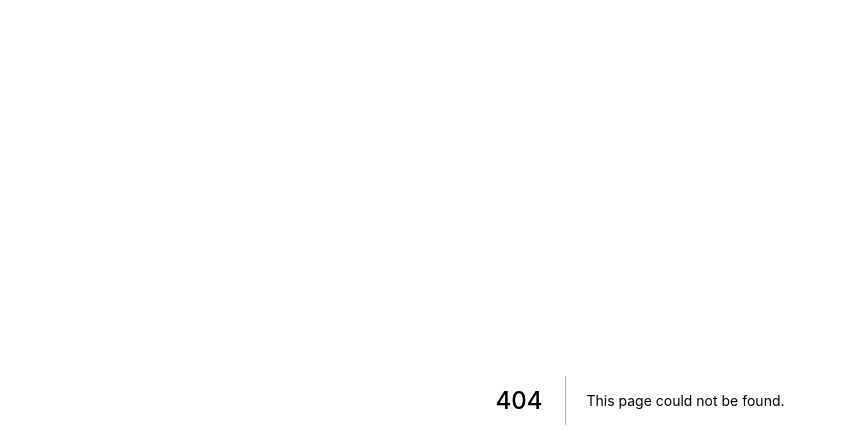
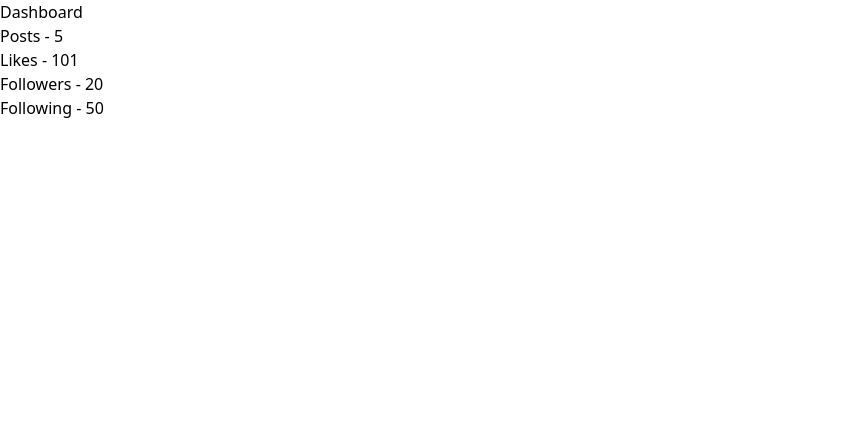
Before and after one commit to mdverdera/next-prerendering, a Next.js app: page /dashboard in a window 1280 px wide. Before the commit this address had no page. Shown: the top 448 px of the page, without its empty margins (0-846 px from the left). Built offline with nearby package versions, Linux system fonts and the light colour scheme; data requests are answered from the project's data file.

Commit message:
Client-side data fetching. Dashboard with and without SWR.

```diff
--- a/db.json
+++ b/db.json
@@ -1,4 +1,10 @@
 {
+  "dashboard": {
+    "posts": 5,
+    "likes": 101,
+    "followers": 20,
+    "following": 50
+  },
   "news": [
     {
       "id": 1,
--- a/package.json
+++ b/package.json
@@ -13,7 +13,8 @@
     "json-server": "^0.17.0",
     "next": "12.2.5",
     "react": "18.2.0",
-    "react-dom": "18.2.0"
+    "react-dom": "18.2.0",
+    "swr": "^1.3.0"
   },
   "devDependencies": {
     "@types/node": "18.7.14",
--- /dev/null
+++ b/pages/dashboard-swr.tsx
@@ -0,0 +1,32 @@
+import useSWR from "swr";
+
+type DashboardDataModel = {
+  posts: number;
+  likes: number;
+  followers: number;
+  following: number;
+};
+
+const fetcher = async () => {
+  const response = await fetch("http://localhost:4000/dashboard");
+  const data: DashboardDataModel = await response.json();
+  return data;
+};
+
+const DashboardSWR = () => {
+  const { data, error } = useSWR("dashboard", fetcher);
+
+  if (error) return "An error has occured.";
+  if (!data) return "Loading";
+  return (
+    <>
+      <h2>Dashboard</h2>
+      <h2>Posts - {data.posts}</h2>
+      <h2>Likes - {data.likes}</h2>
+      <h2>Followers - {data.followers}</h2>
+      <h2>Following - {data.following}</h2>
+    </>
+  );
+};
+
+export default DashboardSWR;
--- /dev/null
+++ b/pages/dashboard.tsx
@@ -0,0 +1,42 @@
+import { useEffect, useState } from "react";
+
+type DashboardDataModel = {
+  posts: number;
+  likes: number;
+  followers: number;
+  following: number;
+};
+
+const Dashboard = () => {
+  const [isLoading, setIsLoading] = useState(true);
+  const [dashboardData, setDashboardData] = useState<DashboardDataModel | null>(
+    null
+  );
+
+  useEffect(() => {
+    const fetchDashboardData = async () => {
+      const response = await fetch("http://localhost:4000/dashboard");
+      const data = await response.json();
+      setDashboardData(data);
+      setIsLoading(false);
+    };
+
+    fetchDashboardData();
+  }, []);
+
+  if (isLoading) {
+    return <h2>Loading...</h2>;
+  }
+
+  return (
+    <>
+      <h2>Dashboard</h2>
+      <h2>Posts - {dashboardData?.posts}</h2>
+      <h2>Likes - {dashboardData?.likes}</h2>
+      <h2>Followers - {dashboardData?.followers}</h2>
+      <h2>Following - {dashboardData?.following}</h2>
+    </>
+  );
+};
+
+export default Dashboard;
```
Also changed, not shown: 1 other file (tests, documents, lock files or other folders).
